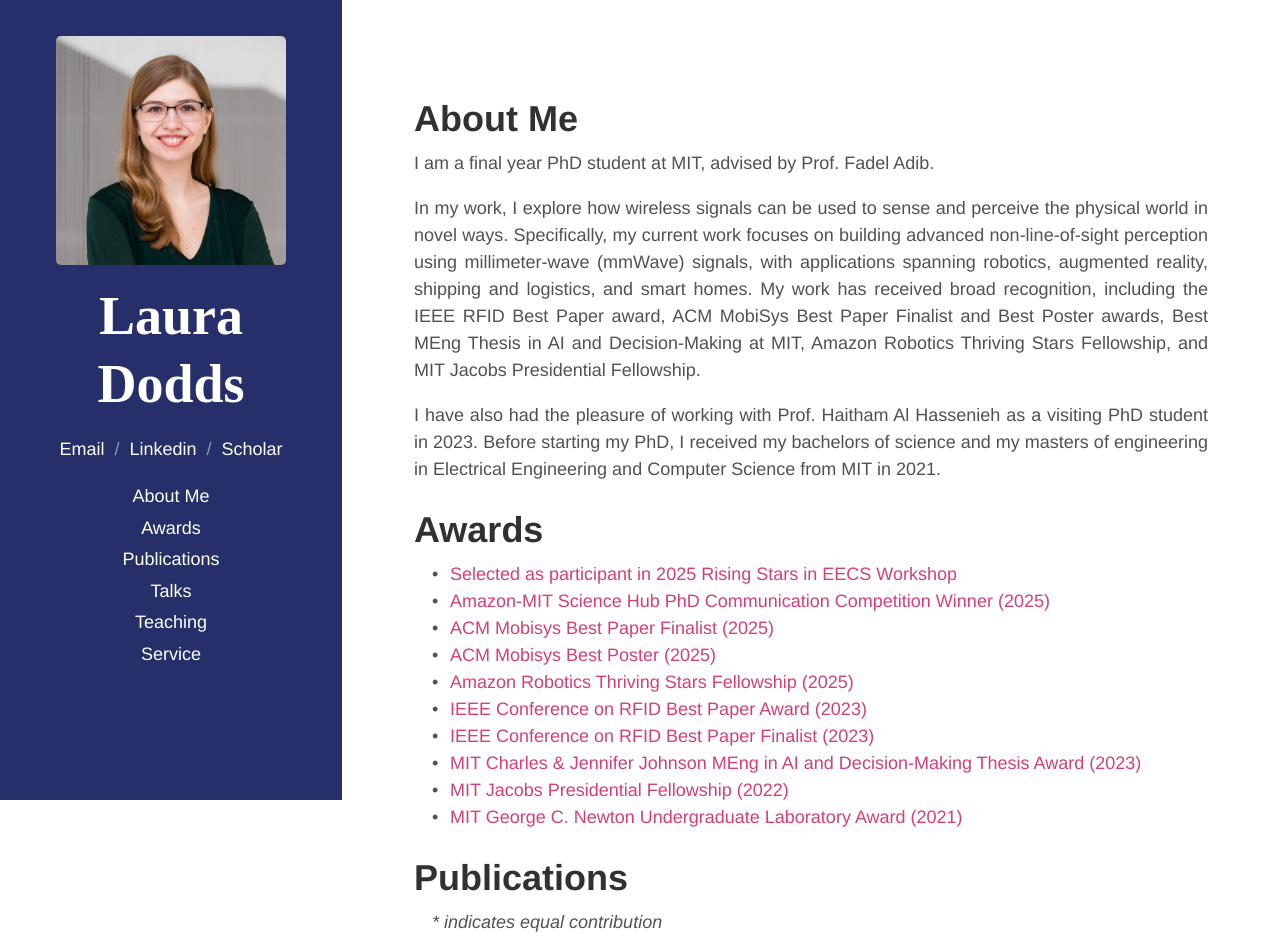
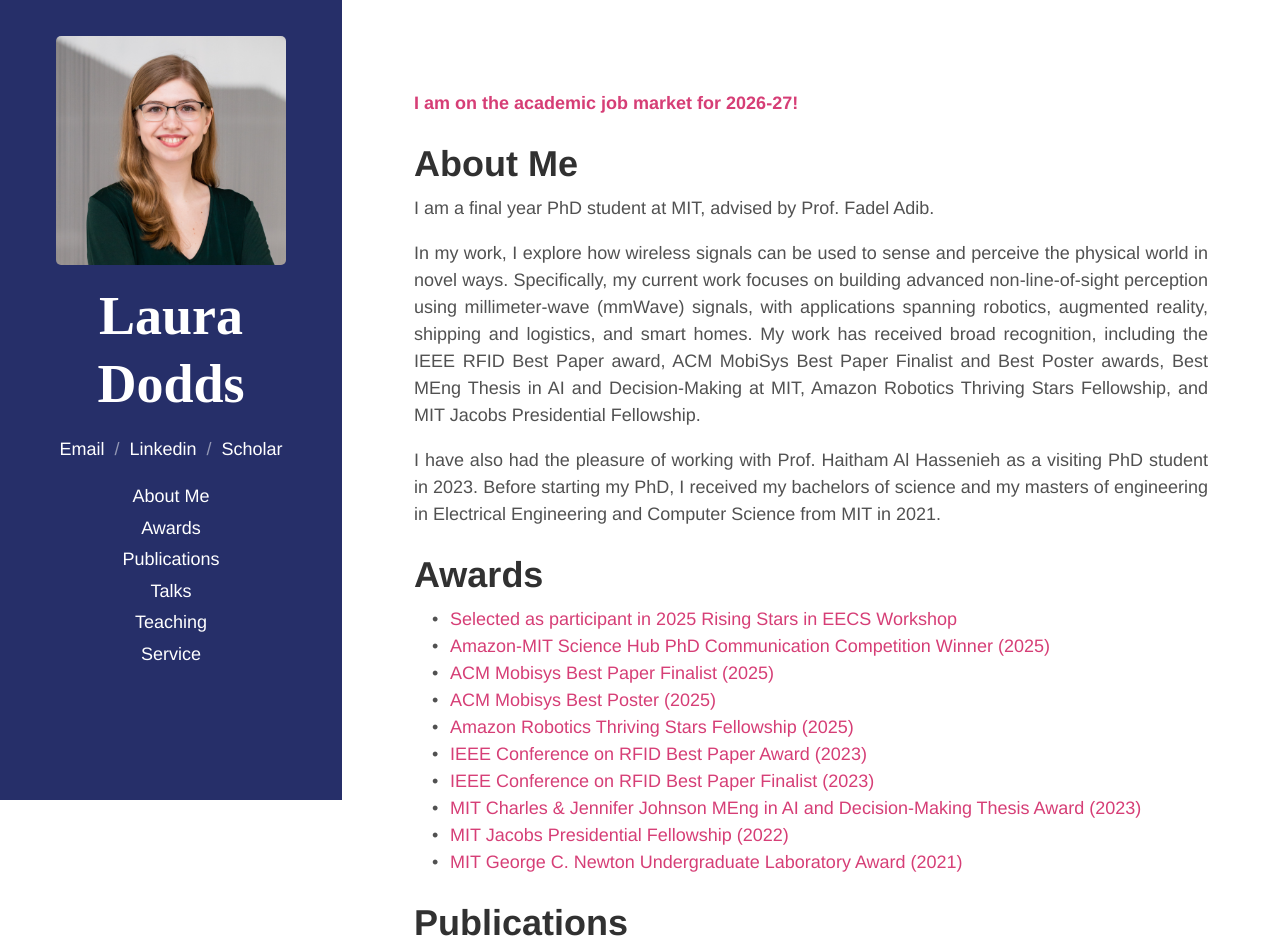
Before and after one commit to laura-dodds/laura-dodds.github.io, a plain HTML site: page index.html in a window 1280 px wide. Shown: the top 948 px of the page. Drawn offline with Linux system fonts and the light colour scheme.

Commit message:
On job market

```diff
--- a/index.html
+++ b/index.html
@@ -89,7 +89,12 @@
 
     <div class="content container">
       <div class="page">
+
+          <p style="text-align: justify;"></p><span style="color:#d63e76; font-weight: bold;"> I am on the academic job market for 2026-27!</span></p>
+
+
   <h1 id="about">About Me</h1>
+
         <p style="text-align: justify;">
         I am a final year PhD student at MIT, advised by Prof. Fadel Adib.
         </p>
```
